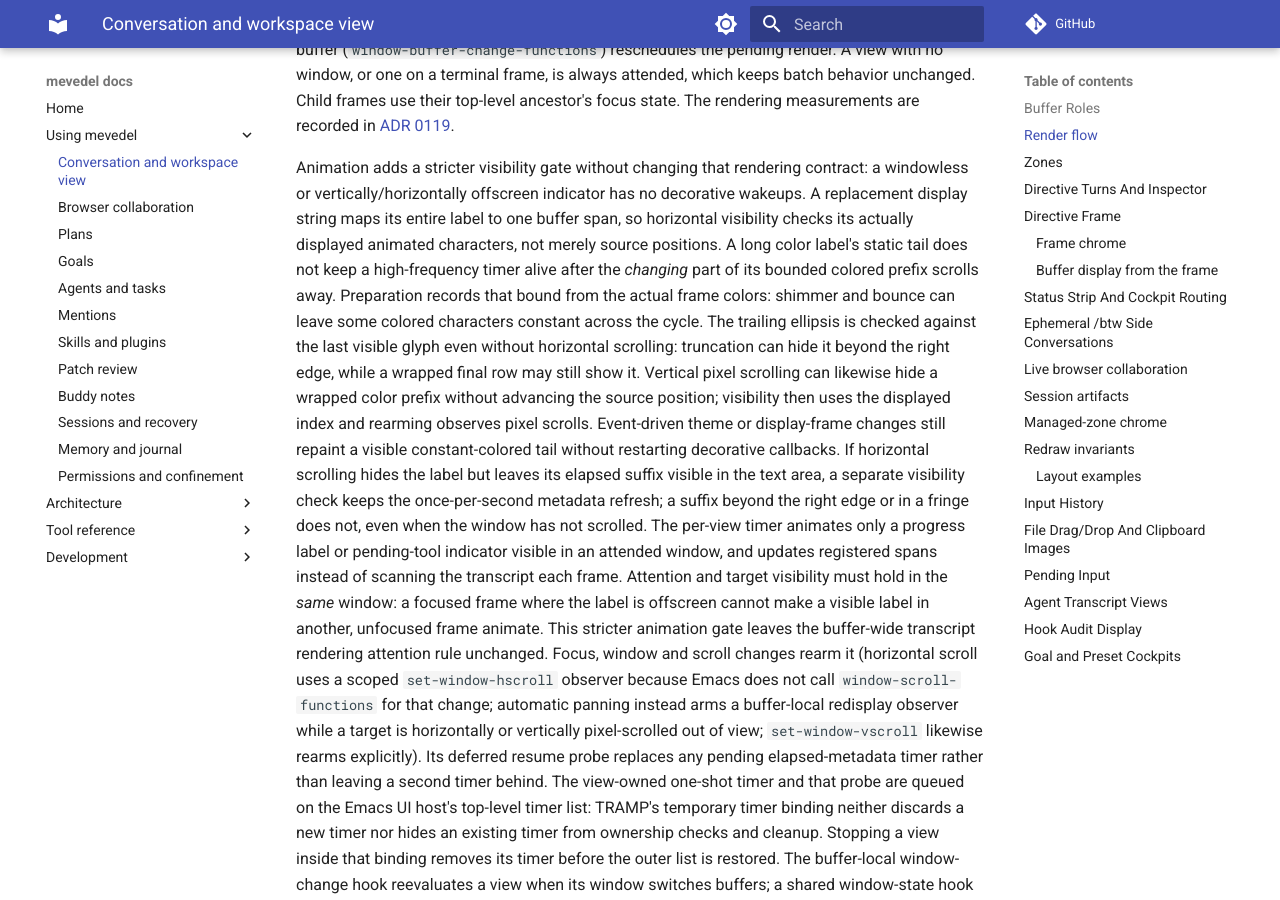
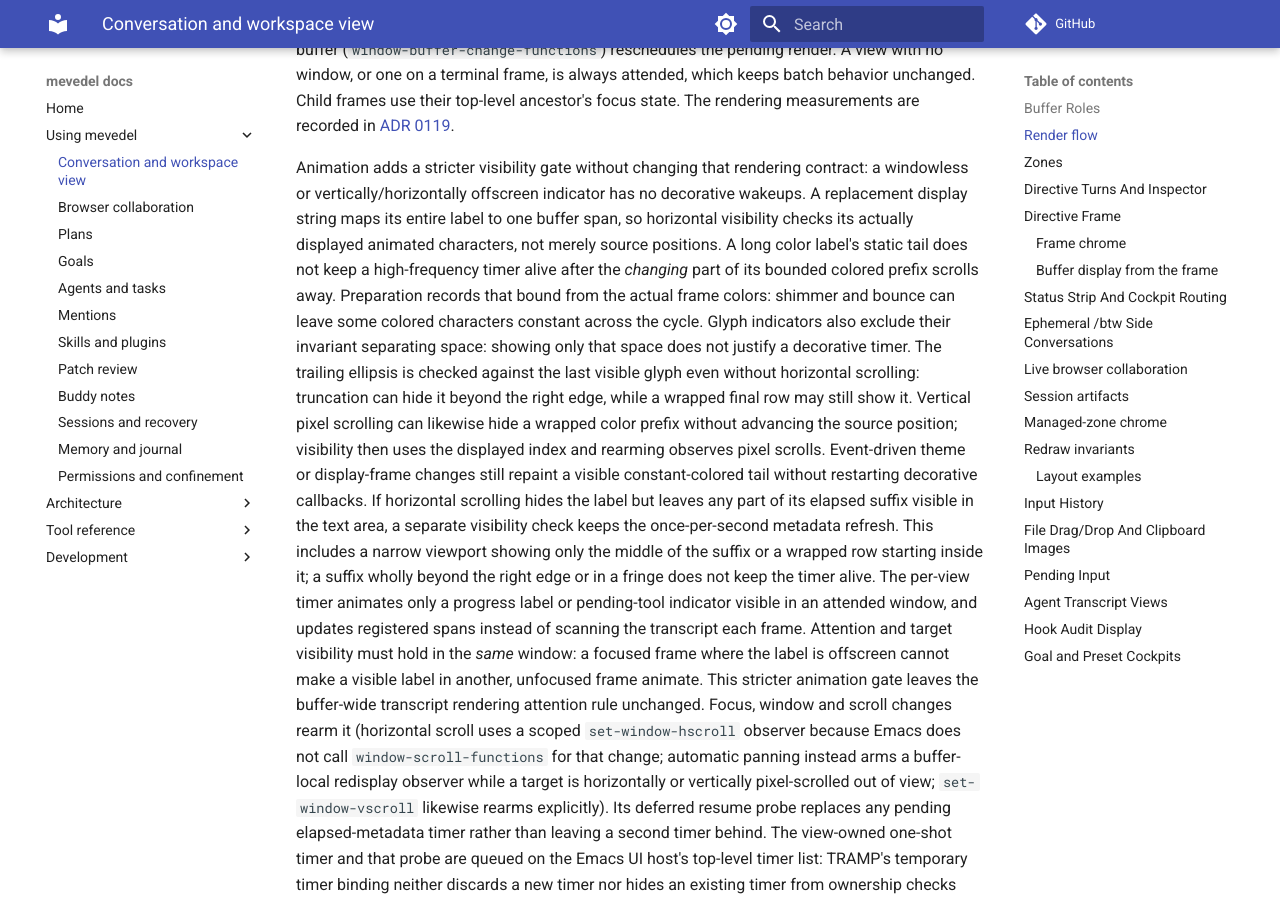
Before and after one commit to FrauH0lle/mevedel, an MkDocs documentation site: the page built from docs/view.md, in a window 1280 px wide and 900 px high, scrolled down 6489 px. Built offline with MkDocs 1.6.1 and Material for MkDocs 9.7.7, drawn with Linux system fonts in a browser that asks for light colours; comment, search, counter and statistics services are not loaded.

Commit message:
Skip invariant glyph ticks and keep narrow elapsed suffix current

```diff
--- a/docs/view.md
+++ b/docs/view.md
@@ -308,21 +308,23 @@ characters, not merely source positions. A long color label's static tail
 does not keep a high-frequency timer alive after the *changing* part of its
 bounded colored prefix scrolls away. Preparation records that bound from the
 actual frame colors: shimmer and bounce can leave some colored characters
-constant across the cycle. The trailing ellipsis is checked against the last
+constant across the cycle. Glyph indicators also exclude their invariant
+separating space: showing only that space does not justify a decorative timer.
+The trailing ellipsis is checked against the last
 visible glyph even without horizontal scrolling: truncation can hide it beyond
 the right edge, while a wrapped final row may still show it. Vertical pixel
 scrolling can likewise hide a wrapped color prefix without advancing the source
 position; visibility then uses the displayed index and rearming observes pixel
 scrolls. Event-driven theme or display-frame changes still repaint a visible
 constant-colored tail without restarting decorative callbacks.
-If horizontal scrolling
-hides the label but leaves its elapsed suffix visible in the text area, a
-separate visibility check keeps the
-once-per-second metadata refresh; a suffix beyond the right edge or in a fringe
-does not, even when the window has not scrolled. The per-view timer animates
-only a progress label or pending-tool indicator visible in an attended window,
-and updates registered
-spans instead of scanning the transcript each frame. Attention and target
+If horizontal scrolling hides the label but leaves any part of its elapsed
+suffix visible in the text area, a separate visibility check keeps the
+once-per-second metadata refresh. This includes a narrow viewport showing only
+the middle of the suffix or a wrapped row starting inside it; a suffix wholly
+beyond the right edge or in a fringe does not keep the timer alive. The per-view
+timer animates only a progress label or pending-tool indicator visible in an
+attended window, and updates registered spans instead of scanning the transcript
+each frame. Attention and target
 visibility must hold in the *same* window: a focused frame where the label is
 offscreen cannot make a visible label in another, unfocused frame animate.
 This stricter animation gate leaves the buffer-wide transcript rendering
```
Also changed, not shown: docs/adr/0119-keep-views-reconstructable-and-rendering-bounded.md (+9 -4 lines), 2 other files.
